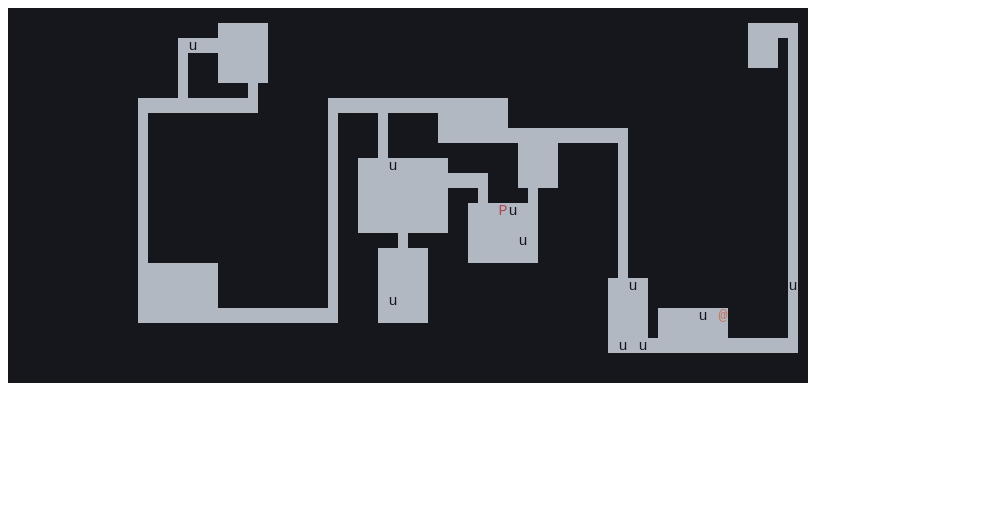
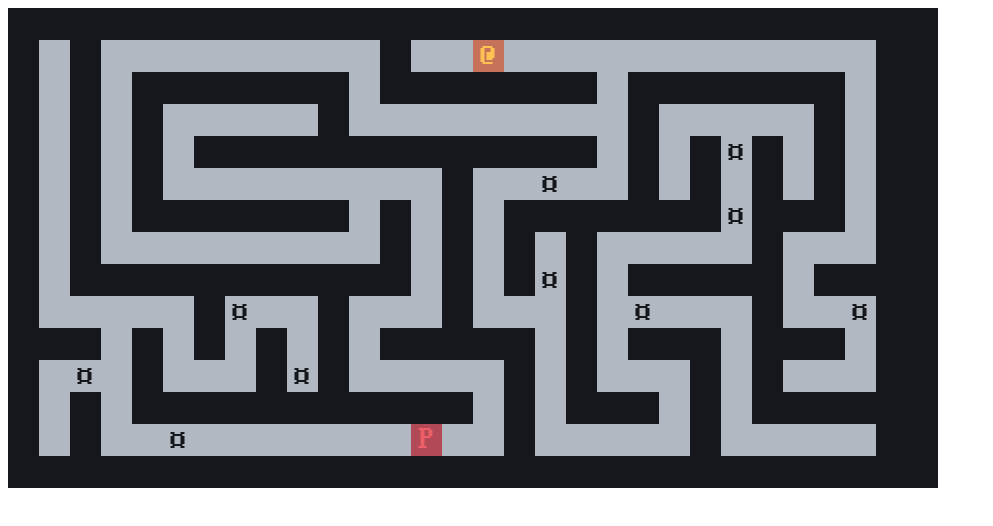
Before and after one commit to jneda/7drl-pacrogue, a plain HTML site: page index.html in a window 1280 px wide. Shown: the whole page, without its empty margins (0-993 px from the left). Drawn offline with Linux system fonts and the light colour scheme.

Commit message:
Played around with colors, font and dungeon type

```diff
--- a/index.html
+++ b/index.html
@@ -5,12 +5,18 @@
     <meta http-equiv="X-UA-Compatible" content="IE=edge" />
     <meta name="viewport" content="width=device-width, initial-scale=1.0" />
     <title>rot.js</title>
-    <link rel="stylesheet" href="/css/font.css">
+    <link
+      rel="preload"
+      href="/font/WebPlus_IBM_VGA_8x16.woff"
+      as="font"
+      type="font/woff"
+    />
+    <link rel="stylesheet" href="/css/font.css" />
     <script src="/src/rot.js" defer></script>
     <script src="/src/main.js" defer></script>
   </head>
   <body>
-     <!-- <p style="font-family: 'VGA';">Hello world!</p> -->
-     <div id="canvas"></div>
+    <!-- <p style="font-family: 'VGA';">Hello world!</p> -->
+    <div id="canvas"></div>
   </body>
 </html>
--- a/src/main.js
+++ b/src/main.js
@@ -1,7 +1,15 @@
+const displayConfig = {
+  width: 30,
+  height: 15,
+  fontFamily: 'VGA',
+  fontSize: 32,
+  // forceSquareRatio: true,
+};
+
 const Glyphs = {
   0: ['', '#b2b8c2', '#b2b8c2'],
   1: ['', '#15171c', '#15171c'],
-  2: ['u', '#15171c', '#b2b8c2'],
+  2: ['¤', '#15171c', '#b2b8c2'],
 };
 
 const Game = {
@@ -14,7 +22,7 @@ const Game = {
 
   init: function () {
     // create and store ROT console
-    this.display = new ROT.Display();
+    this.display = new ROT.Display(displayConfig);
     document.getElementById('canvas').appendChild(this.display.getContainer());
 
     // generate the map
@@ -30,7 +38,7 @@ const Game = {
   },
 
   generateMap: function () {
-    const digger = new ROT.Map.Digger();
+    const digger = new ROT.Map.IceyMaze(displayConfig.width, displayConfig.height);
     const freeCells = [];
 
     digger.create(
@@ -91,7 +99,7 @@ const Player = function (x, y) {
 };
 
 Player.prototype.draw = function () {
-  Game.display.draw(this.x, this.y, '@', '#c6725a', '#b2b8c2');
+  Game.display.draw(this.x, this.y, '@', '#fdc253', '#c6725a');
 };
 
 Player.prototype.act = function () {
@@ -168,7 +176,7 @@ const Pedro = function (x, y) {
 };
 
 Pedro.prototype.draw = function () {
-  Game.display.draw(this.x, this.y, 'P', '#b14956', '#b2b8c2');
+  Game.display.draw(this.x, this.y, 'P', '#ec5f67', '#b14956');
 };
 
 Pedro.prototype.act = function () {
@@ -195,7 +203,11 @@ Pedro.prototype.act = function () {
     this.draw();
   } else {
     const [x, y] = path[0];
-    Game.display.draw(this.x, this.y, ...Glyphs[Game.map[this.x + ',' + this.y]]);
+    Game.display.draw(
+      this.x,
+      this.y,
+      ...Glyphs[Game.map[this.x + ',' + this.y]]
+    );
     this.x = x;
     this.y = y;
     this.draw();
```
